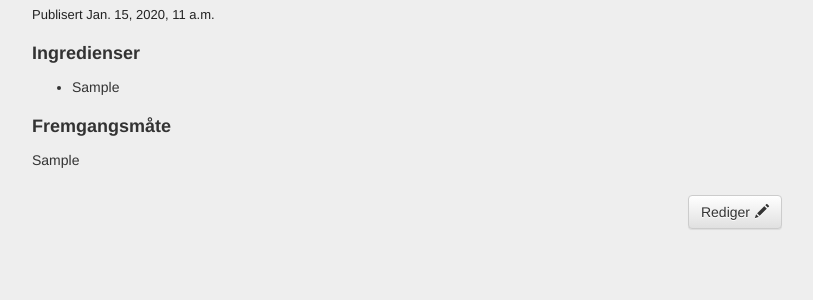
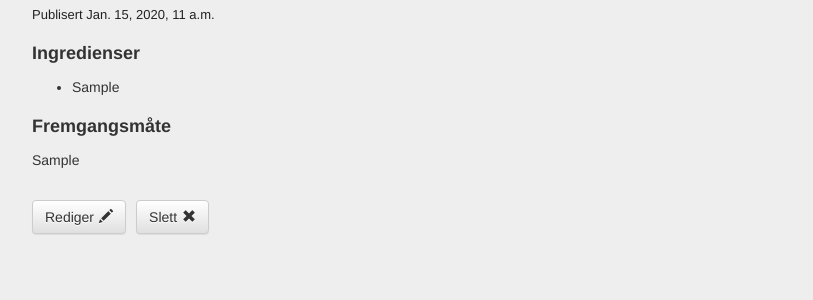
Before and after one commit to bendikstoasannes/cookbook, a Django app: page /recipe/1/ in a window 1280 px wide. Shown: the part 188-488 px from the top of the page, without its empty margins (23-836 px from the left). Run offline with Django 3.2, Linux system fonts and the light colour scheme; a user stored in the database is signed in; tables that the repository leaves empty hold one stand-in row (values such as "Sample post"); some libraries are stand-ins or nearby versions.

Commit message:
Add delete button

```diff
--- a/book/static/css/book.css
+++ b/book/static/css/book.css
@@ -93,10 +93,19 @@ body {
 /* DETAIL STYLE */
 
 #edit-button {
-    float: right;
-    margin: 15px 0px 70px 0px;
+    float: left;
+    margin: 20px 5px 70px 0px;
 }
 
 .glyphicon-pencil {
     margin-left: 5px;
 }
+
+#delete-button {
+    float: left;
+    margin: 20px 0px 70px 5px;
+}
+
+.glyphicon-remove {
+    margin-left: 5px;
+}
--- a/book/templates/book/recipe_detail.html
+++ b/book/templates/book/recipe_detail.html
@@ -32,6 +32,9 @@
     {% if user.is_authenticated %}
         <a class="btn btn-default" id="edit-button" href="{% url 'recipe_edit' pk=recipe.pk %}">
             Rediger<span class="glyphicon glyphicon-pencil"></span></a>
+
+        <a class="btn btn-default" id="delete-button" href="{% url 'recipe_remove' pk=recipe.pk %}">
+            Slett<span class="glyphicon glyphicon-remove"></span></a>
     {% endif %}
 
 </div>
--- a/book/urls.py
+++ b/book/urls.py
@@ -6,5 +6,6 @@ urlpatterns = [
     path('recipe_list', views.recipe_list, name='recipe_list'),
     path('recipe/<int:pk>/', views.recipe_detail, name='recipe_detail'),
     path('recipe/new', views.recipe_new, name='recipe_new'),
-    path('recipe/<int:pk>/edit', views.recipe_edit, name='recipe_edit')
+    path('recipe/<int:pk>/edit', views.recipe_edit, name='recipe_edit'),
+    path('recipe/<int:pk>/remove', views.recipe_remove, name='recipe_remove'),
 ]
--- a/book/views.py
+++ b/book/views.py
@@ -48,3 +48,8 @@ def recipe_edit(request, pk):
     else:
         form = RecipeForm(instance=recipe)
     return render(request, 'book/recipe_edit.html', {'form': form})
+
+def recipe_remove(request, pk):
+    recipe = get_object_or_404(Recipe, pk=pk)
+    recipe.delete()
+    return redirect('recipe_list')
```
